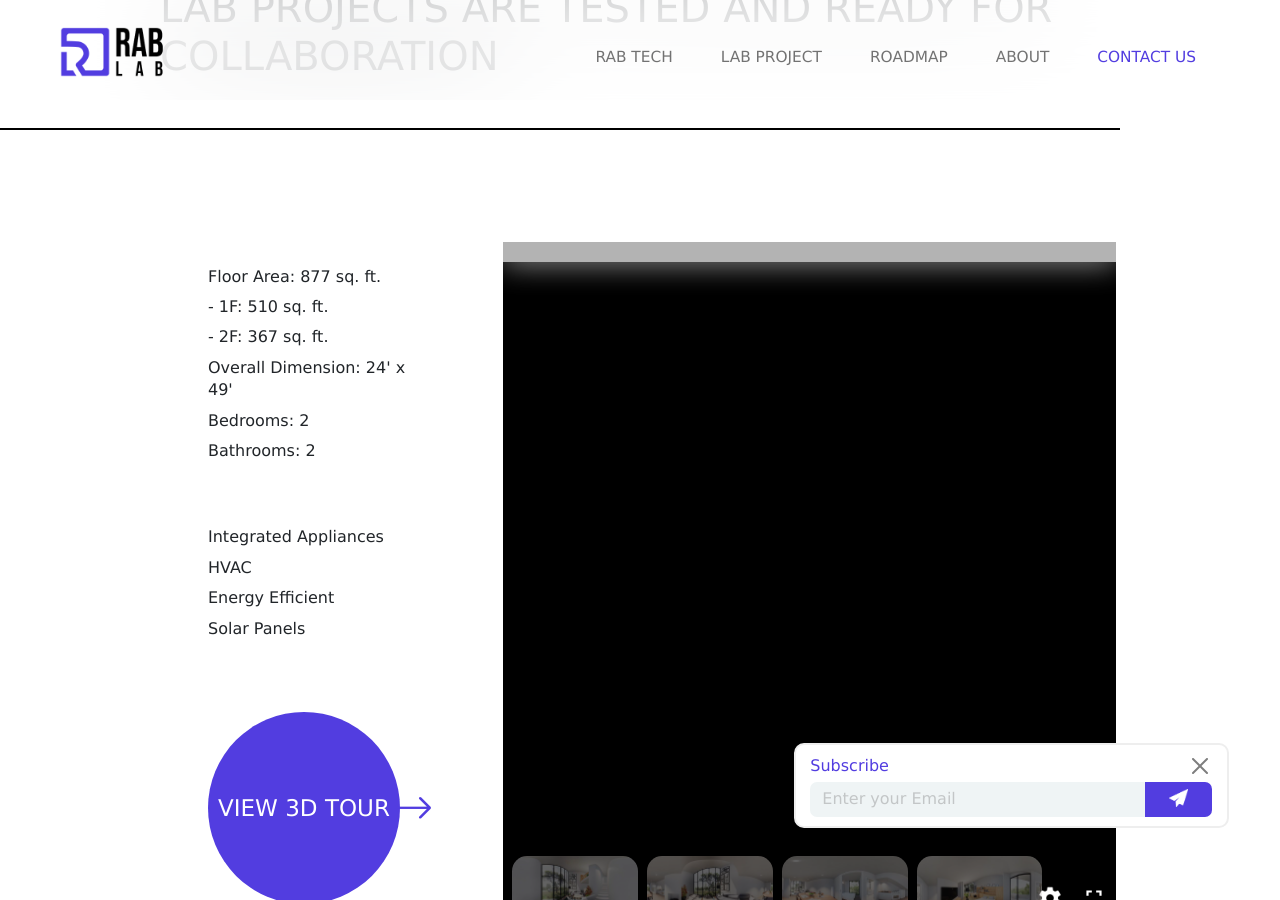
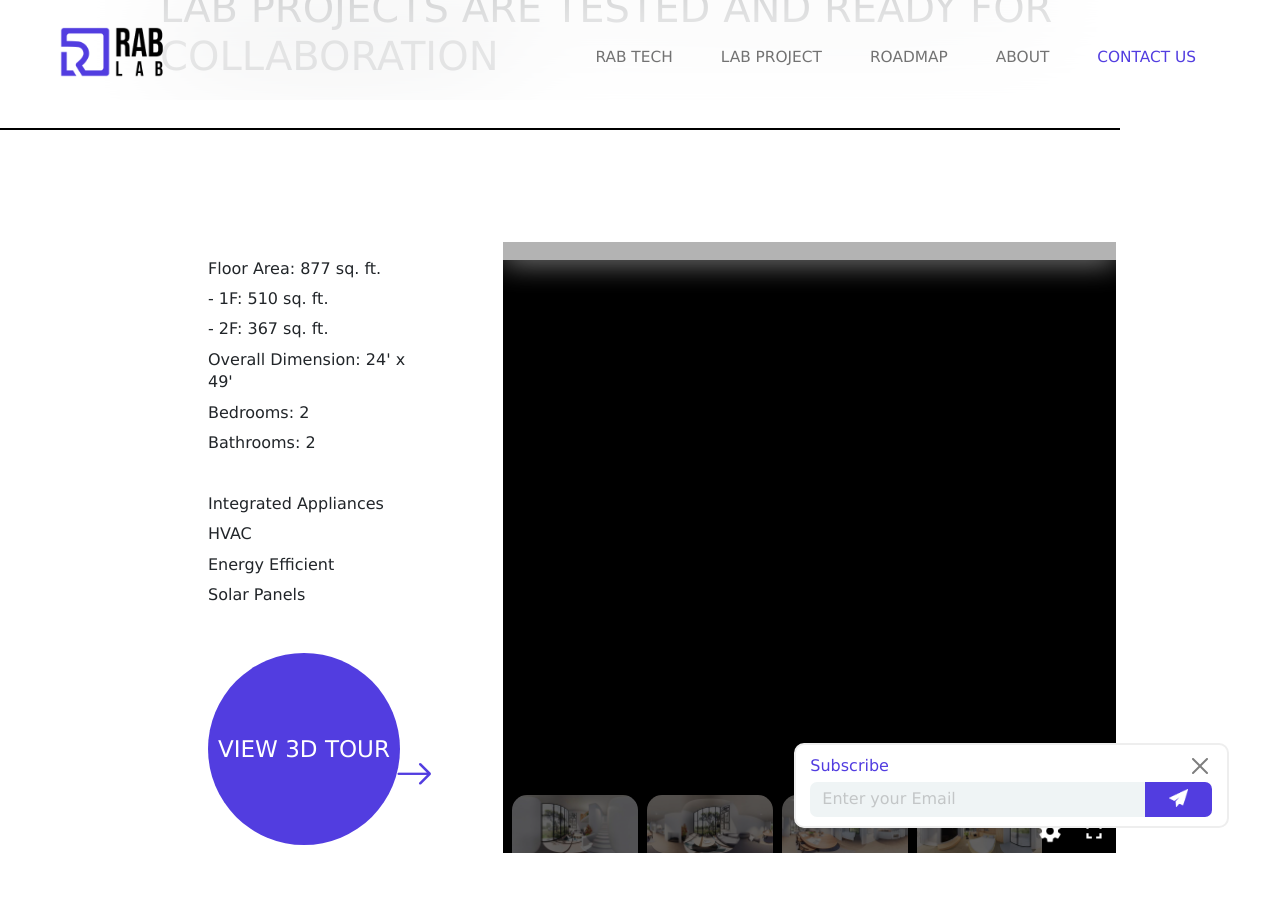
Before and after one commit to rab-lab/rab-lab.github.io, a Jekyll site: the page built from index.html, in a window 1280 px wide and 900 px high, scrolled down 2966 px. Built offline with Jekyll 4.4.1, drawn with Linux system fonts in a browser that asks for light colours; nearby versions of some CDN libraries.

Commit message:
Fixed panorama spacings

```diff
--- a/_layouts/home.html
+++ b/_layouts/home.html
@@ -45,9 +45,9 @@ layout: base
         <div class="from-left" style="margin-left: -20vw; border-bottom: 2px solid black; position: relative;"></div>
         <div class="card-body py-3 ps-5">
             <div class="row pt-5 pb-3 mt-5">
-                <div class="col-4 from-left py-3" style="position: relative;">
+                <div class="col-4 from-left py-2" style="position: relative;">
                     <div style="margin-right: 5vw; font-size: 16px; line-height: 1.4rem;">
-                        <div style="margin-bottom: 5vw;">
+                        <div style="margin-bottom: 3vw;">
                             {% for item in site.data.main._3D.values %}
                             <p class="my-2">{{ item.description }}: {{ item.value }}</p>
                             {% endfor %}
@@ -59,7 +59,7 @@ layout: base
                         </div>
                     </div>
                     <div class="d-flex flex-row">
-                        <div style="margin-top: 5vw; border-radius: 50%; height: 15vw; width: 15vw; background-color: #523DE0; color: white;">
+                        <div style="margin-top: 3vw; border-radius: 50%; height: 15vw; width: 15vw; background-color: #523DE0; color: white;">
                             <p style="padding-top: 6.2vw; font-size: 1.8vw; text-align: center; text-transform: uppercase;">View 3D Tour</p>
                         </div>
                         <div style="margin-top: 10.3vw; margin-left: -0.4vw; color: #523DE0;">
```
